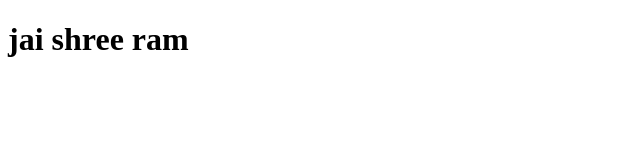
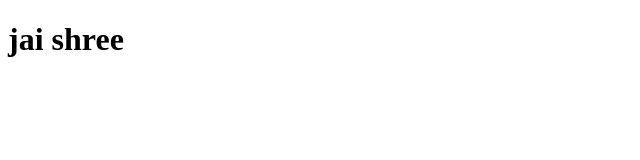
Before and after one commit to Siddhusoni/tour, a plain HTML site: page index.html in a window 1280 px wide. Shown: the whole page, without its empty margins (0-640 px from the left). Drawn offline with Linux system fonts and the light colour scheme.

Commit message:
Update index.html

```diff
--- a/index.html
+++ b/index.html
@@ -6,6 +6,6 @@
     <title>Document</title>
 </head>
 <body>
-    <h1>jai shree ram</h1>
+    <h1>jai shree </h1>
 </body>
 </html>
```
